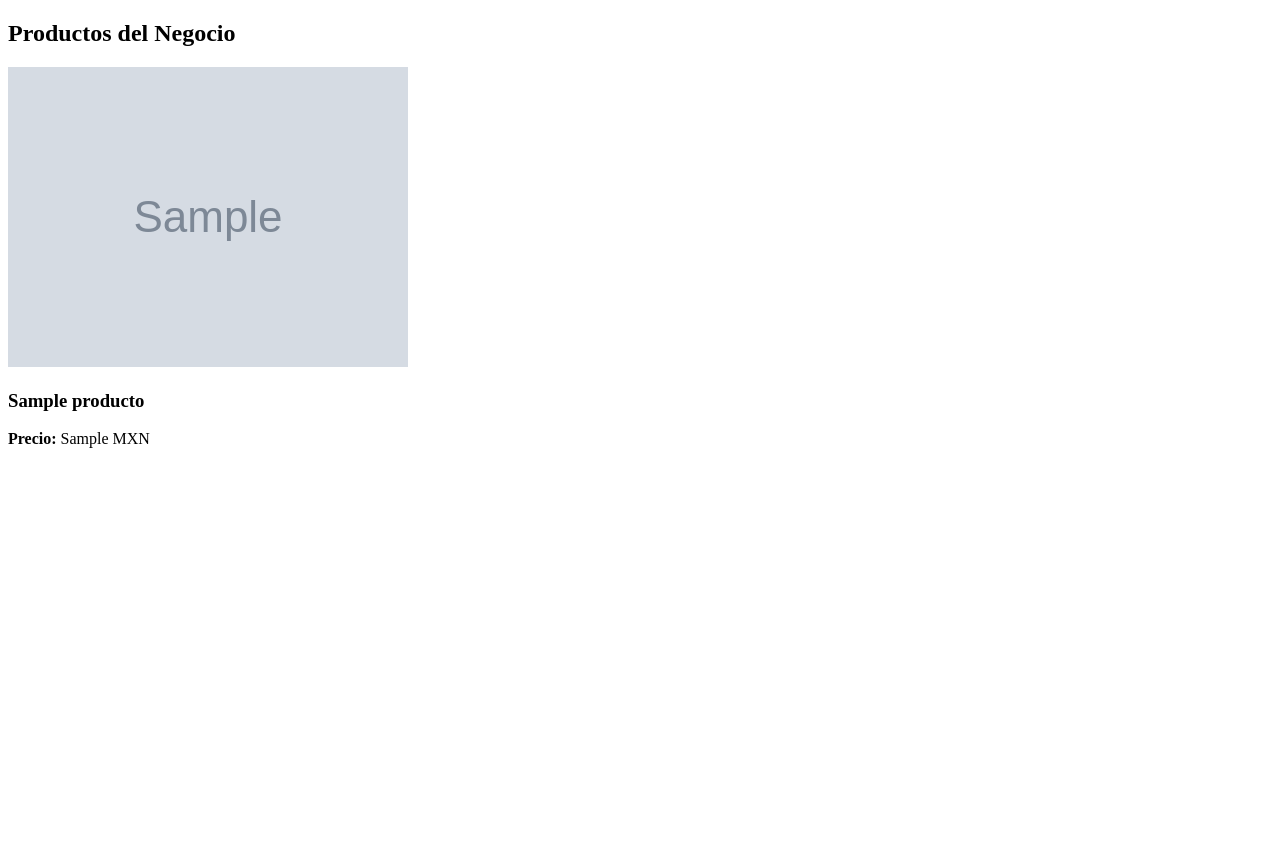
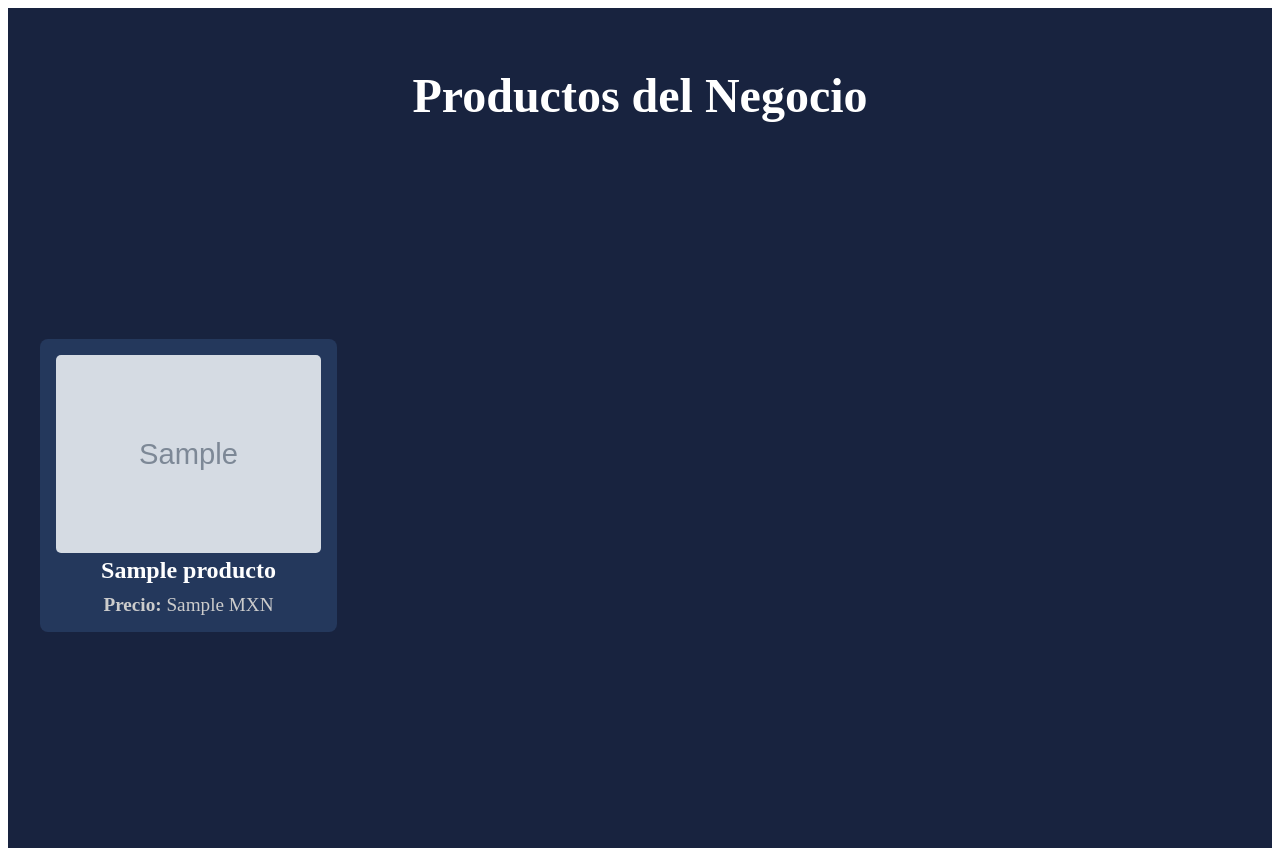
Before and after one commit to IdaliLop/Hills_Snacks, a PHP site: the page made by views/productos.php in a window 1280 px wide. Before the commit the page ends 448 px from the top, so only its background shows below. Run offline with PHP 8.4, Linux system fonts and the light colour scheme; the template is opened without the code that fills it: most values are stand-ins (such as "Sample title", 1, 10 or a date in 2020); grey boxes marked "Sample" are stand-in pictures; some libraries are stand-ins or nearby versions.

Commit message:
Add files via upload

```diff
--- /dev/null
+++ b/css/productos.css
@@ -0,0 +1,116 @@
+/* ---------------------------------------------Productos QUERRIES---------------------------------------------*/
+.productos {
+    background-color: #18233f;
+    color: #fff;
+    min-height: 100vh;
+    display: flex;
+    flex-direction: column;
+    text-align: center;
+    user-select: none;
+    padding: 20px;
+}
+
+.productos__title {
+    font-size: 3rem;
+    margin-bottom: 20px;
+}
+
+.productos__container {
+    display: grid;
+    grid-template-columns: 1fr;
+    gap: 12px;
+    max-width: 1300px;
+    margin: auto;
+    width: 100%;
+    padding: 12px;
+}
+
+.productos__item {
+    background-color: #24385c;
+    border-radius: 8px;
+    padding: 16px;
+    text-align: center;
+    transition: transform 0.2s, box-shadow 0.2s;
+}
+
+.productos__item:hover {
+    transform: translateY(-4px);
+    box-shadow: 0 4px 8px rgba(0, 0, 0, 0.2);
+}
+
+.productos__item h3 {
+    font-size: 1.5rem;
+    margin: 0 0 10px;
+    color: #fff;
+}
+
+.productos__item p {
+    margin: 0;
+    font-size: 1.2rem;
+    color: #ccc;
+}
+
+.productos__empty{
+    text-align: center;
+}
+
+.productos__image {
+    width: 100%;
+    max-width: 1300px;
+    height: auto;
+    border-radius: 5px;
+}
+
+/*---------------------------------------------Productos QUERRIES---------------------------------------------*/
+@media (min-width: 768px) {
+    .productos__container {
+        grid-template-columns: repeat(auto-fill, minmax(300px, 1fr));
+    }
+}
+
+@media (min-width: 1024px) {
+    .productos__container {
+        grid-template-columns: repeat(auto-fill, minmax(250px, 1fr));
+    }
+}
+
+
+
+.negocios__container {
+    display: flex;
+    flex-wrap: wrap;
+    gap: 20px;
+}
+.negocios__type {
+    text-decoration: none;
+    color: inherit;
+    display: flex;
+    flex-direction: column;
+    align-items: center;
+    max-width: 200px;
+    border: 1px solid #ccc;
+    border-radius: 10px;
+    padding: 10px;
+    background-color: #f9f9f9;
+    transition: transform 0.2s, box-shadow 0.2s;
+}
+.negocios__type:hover {
+    transform: scale(1.05);
+    box-shadow: 0 4px 8px rgba(0, 0, 0, 0.1);
+}
+.negocios__image {
+    width: 100%;
+    max-width: 1500px;
+    height: auto;
+    border-radius: 5px;
+}
+.negocios__info h2 {
+    font-size: 1.2rem;
+    margin: 10px 0 0;
+    text-align: center;
+}
+.negocios__info h6 {
+    font-size: 0.9rem;
+    margin: 5px 0 0;
+    text-align: center;
+}
```
Also changed, not shown: css/footer.css (added, +61 -0 lines), css/header.css (+23 -12 lines).
